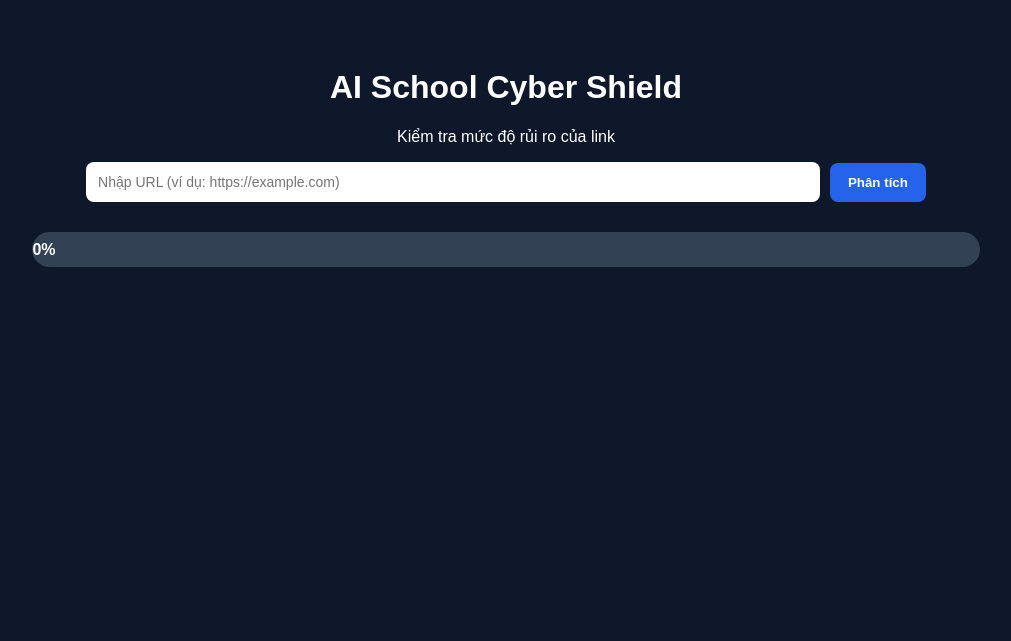
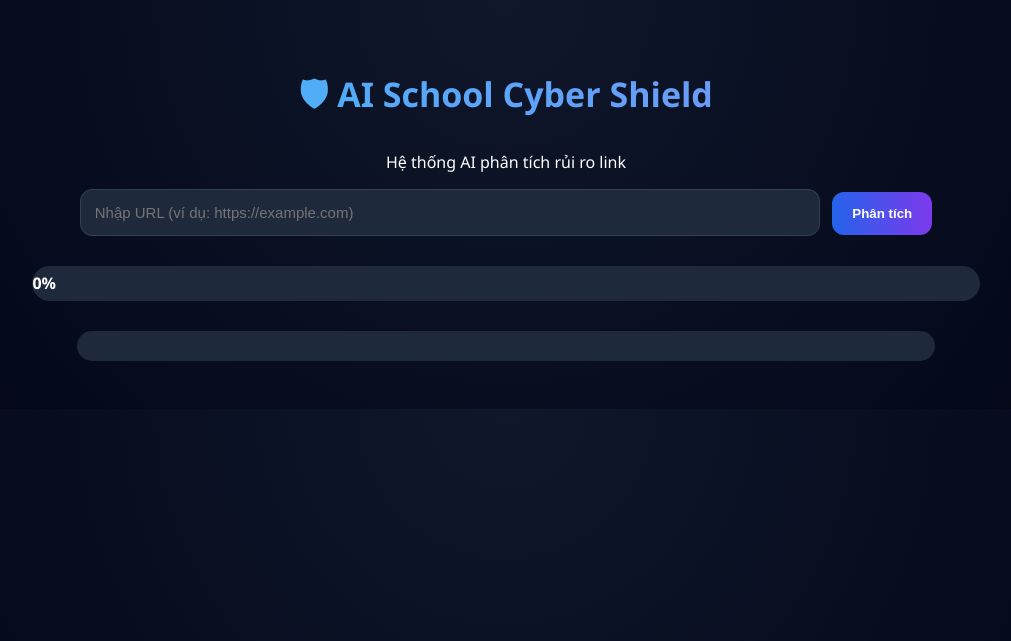
Before and after one commit to khuy50184-eng/ai-school-cyber-shield, a Flask app: page / in a window 1280 px wide. Shown: the top 641 px of the page, without its empty margins (134-1145 px from the left). Run offline with Flask 3, Linux system fonts and the light colour scheme.

Commit message:
Update index.html

```diff
--- a/templates/index.html
+++ b/templates/index.html
@@ -1,4 +1,3 @@
-
 <!DOCTYPE html>
 <html>
 <head>
@@ -7,42 +6,53 @@
 
 <style>
 body {
-    font-family: Arial, sans-serif;
-    background-color: #0f172a;
+    font-family: 'Segoe UI', sans-serif;
+    background: radial-gradient(circle at top, #0f172a, #020617);
     color: white;
     text-align: center;
     padding: 40px;
 }
 
+h1 {
+    font-size: 34px;
+    background: linear-gradient(90deg,#38bdf8,#818cf8);
+    -webkit-background-clip: text;
+    -webkit-text-fill-color: transparent;
+}
+
 input {
     width: 60%;
-    padding: 12px;
-    border-radius: 8px;
-    border: none;
-    font-size: 14px;
+    padding: 14px;
+    border-radius: 12px;
+    border: 1px solid #334155;
+    font-size: 15px;
+    background: #1e293b;
+    color: white;
 }
 
 button {
-    padding: 12px 18px;
-    margin-left: 5px;
-    background: #2563eb;
+    padding: 14px 20px;
+    margin-left: 8px;
+    background: linear-gradient(90deg,#2563eb,#7c3aed);
     color: white;
     border: none;
-    border-radius: 8px;
+    border-radius: 12px;
     cursor: pointer;
     font-weight: bold;
+    transition: 0.3s;
 }
 
 button:hover {
-    background: #1d4ed8;
+    transform: scale(1.05);
+    box-shadow: 0 0 20px #7c3aed;
 }
 
 .progress {
     width: 80%;
     height: 35px;
-    background-color: #334155;
+    background-color: #1e293b;
     margin: 30px auto;
-    border-radius: 20px;
+    border-radius: 30px;
     overflow: hidden;
 }
 
@@ -53,11 +63,21 @@ button:hover {
     line-height: 35px;
     color: white;
     font-weight: bold;
-    transition: width 0.6s ease;
+    transition: width 0.8s ease;
+}
+
+.loading {
+    animation: pulse 1s infinite;
+}
+
+@keyframes pulse {
+    0% {opacity: 0.5;}
+    50% {opacity: 1;}
+    100% {opacity: 0.5;}
 }
 
 #resultText {
-    font-size: 18px;
+    font-size: 20px;
     font-weight: bold;
     margin-top: 15px;
 }
@@ -65,17 +85,20 @@ button:hover {
 #reasonBox {
     margin-top: 20px;
     text-align: left;
-    width: 80%;
+    width: 70%;
     margin-left: auto;
     margin-right: auto;
+    background: #1e293b;
+    padding: 15px;
+    border-radius: 15px;
 }
 </style>
 </head>
 
 <body>
 
-<h1>AI School Cyber Shield</h1>
-<p>Kiểm tra mức độ rủi ro của link</p>
+<h1>🛡 AI School Cyber Shield</h1>
+<p>Hệ thống AI phân tích rủi ro link</p>
 
 <input type="text" id="urlInput" placeholder="Nhập URL (ví dụ: https://example.com)">
 <button onclick="analyzeURL()">Phân tích</button>
@@ -88,86 +111,64 @@ button:hover {
 <div id="reasonBox"></div>
 
 <script>
-function analyzeURL() {
+async function analyzeURL() {
 
     const input = document.getElementById("urlInput").value.trim();
-    const url = input.toLowerCase();
-    if (!url) return;
-
-    let score = 0;
-    let reasons = [];
-
-    // 1. Kiểm tra email
-    const emailPattern = /^[^\s@]+@[^\s@]+\.[^\s@]+$/;
-    if (emailPattern.test(url)) {
-        score += 40;
-        reasons.push("Đây là định dạng email, không phải URL hợp lệ.");
-    }
-
-    // 2. Kiểm tra URL cơ bản
-    const urlPattern = /^(https?:\/\/)?([a-z0-9-]+\.)+[a-z]{2,}$/;
-    if (!urlPattern.test(url)) {
-        score += 30;
-        reasons.push("URL không đúng định dạng chuẩn.");
-    }
-
-    // 3. Không có HTTPS
-    if (!url.startsWith("https://")) {
-        score += 15;
-        reasons.push("Không sử dụng HTTPS.");
-    }
-
-    // 4. Có ký tự @ trong URL
-    if (url.includes("@")) {
-        score += 25;
-        reasons.push("Có ký tự '@' trong URL (có thể che giấu domain thật).");
-    }
-
-    // 5. Domain là IP
-    const ipPattern = /^(https?:\/\/)?\d+\.\d+\.\d+\.\d+/;
-    if (ipPattern.test(url)) {
-        score += 30;
-        reasons.push("Sử dụng địa chỉ IP thay vì tên miền.");
-    }
-
-    // 6. Từ khóa nguy hiểm
-    const dangerWords = ["login","verify","update","free","urgent","bank","account","confirm"];
-    dangerWords.forEach(word=>{
-        if(url.includes(word)) {
-            score += 10;
-            reasons.push("Chứa từ khóa đáng ngờ: " + word);
-        }
-    });
-
-    if (score > 100) score = 100;
+    if (!input) return;
 
     const bar = document.getElementById("progressBar");
     const result = document.getElementById("resultText");
     const reasonBox = document.getElementById("reasonBox");
 
+    // Reset UI
+    bar.style.width = "20%";
+    bar.innerText = "Đang phân tích...";
+    bar.style.backgroundColor = "#2563eb";
+    bar.classList.add("loading");
+    result.innerText = "AI đang xử lý dữ liệu...";
+    reasonBox.innerHTML = "";
+
+    try {
+        const response = await fetch("/analyze", {
+            method: "POST",
+            headers: { "Content-Type": "application/json" },
+            body: JSON.stringify({ url: input })
+        });
+
+        const data = await response.json();
+
+        const score = data.score;
+        const reasons = data.reasons;
+
+        bar.classList.remove("loading");
         bar.style.width = score + "%";
         bar.innerText = score + "%";
 
         if (score < 30) {
             bar.style.backgroundColor = "green";
-        result.innerText = "An toàn (thấp rủi ro)";
+            result.innerText = "✅ An toàn (rủi ro thấp)";
         }
         else if (score < 70) {
             bar.style.backgroundColor = "orange";
-        result.innerText = "Cần xem xét kỹ";
+            result.innerText = "⚠ Cần xem xét kỹ";
         }
         else {
             bar.style.backgroundColor = "red";
-        result.innerText = "Nguy cơ phishing cao";
+            result.innerText = "🚨 Nguy cơ phishing cao";
         }
 
-    // Hiển thị lý do
         if (reasons.length > 0) {
-        reasonBox.innerHTML = "<h3>Lý do đánh giá:</h3><ul>" +
+            reasonBox.innerHTML = "<h3>Chi tiết phân tích:</h3><ul>" +
                 reasons.map(r => "<li>" + r + "</li>").join("") +
                 "</ul>";
         } else {
             reasonBox.innerHTML = "<h3>Không phát hiện dấu hiệu đáng ngờ rõ ràng.</h3>";
+        }
+
+    } catch (error) {
+        bar.classList.remove("loading");
+        bar.style.backgroundColor = "red";
+        result.innerText = "Lỗi kết nối server!";
     }
 }
 </script>
```
Lines whose indentation alone changed are shown as unchanged.
